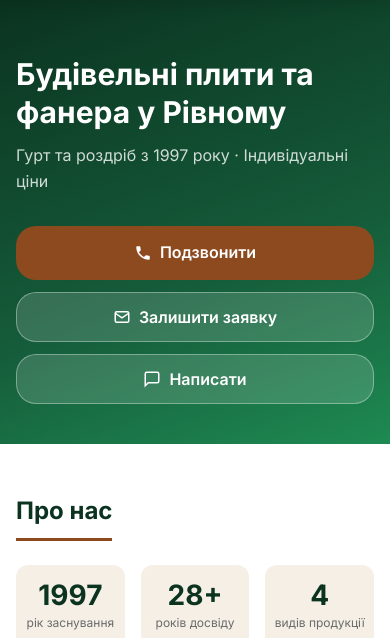
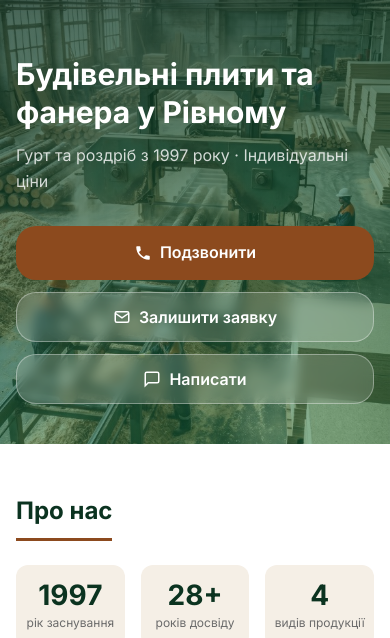
Before and after one commit to BonisOleg/dsp, a Django app: page / in a window 390 px wide. Shown: the part 64-702 px from the top of the page. Run offline with Django 5.2, Linux system fonts and the light colour scheme; data comes from the database, SQL or seed files in the repository.

Commit message:
feat: add factory photo as hero background on mobile
Portrait image (571×1024) with green overlay for mobile hero.

Co-authored-by: Cursor <cursoragent@cursor.com>

```diff
--- a/static/css/main.css
+++ b/static/css/main.css
@@ -352,7 +352,9 @@ button {
    Hero
 ═══════════════════════════════════════════════════════════════ */
 .hero {
-  background: linear-gradient(160deg, var(--clr-forest) 0%, var(--clr-forest-mid) 60%, var(--clr-forest-light) 100%);
+  background:
+    linear-gradient(160deg, rgba(11,51,32,.75) 0%, rgba(21,92,58,.58) 55%, rgba(30,138,82,.45) 100%),
+    url('../img/hero-bg-mobile.jpg') center / cover no-repeat;
   color: var(--clr-white);
   padding-block: 3.5rem 2.5rem;
 }
```
Also changed, not shown: static/img/hero-bg-mobile.jpg (added).
